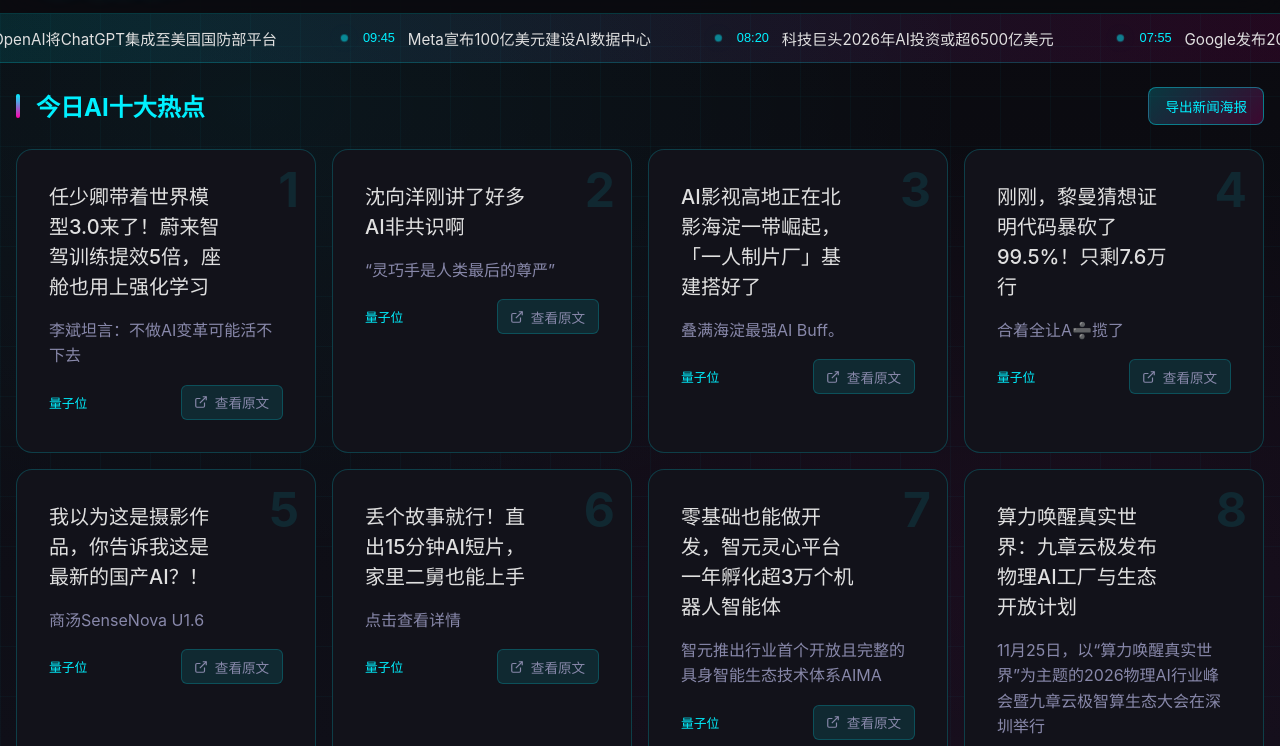
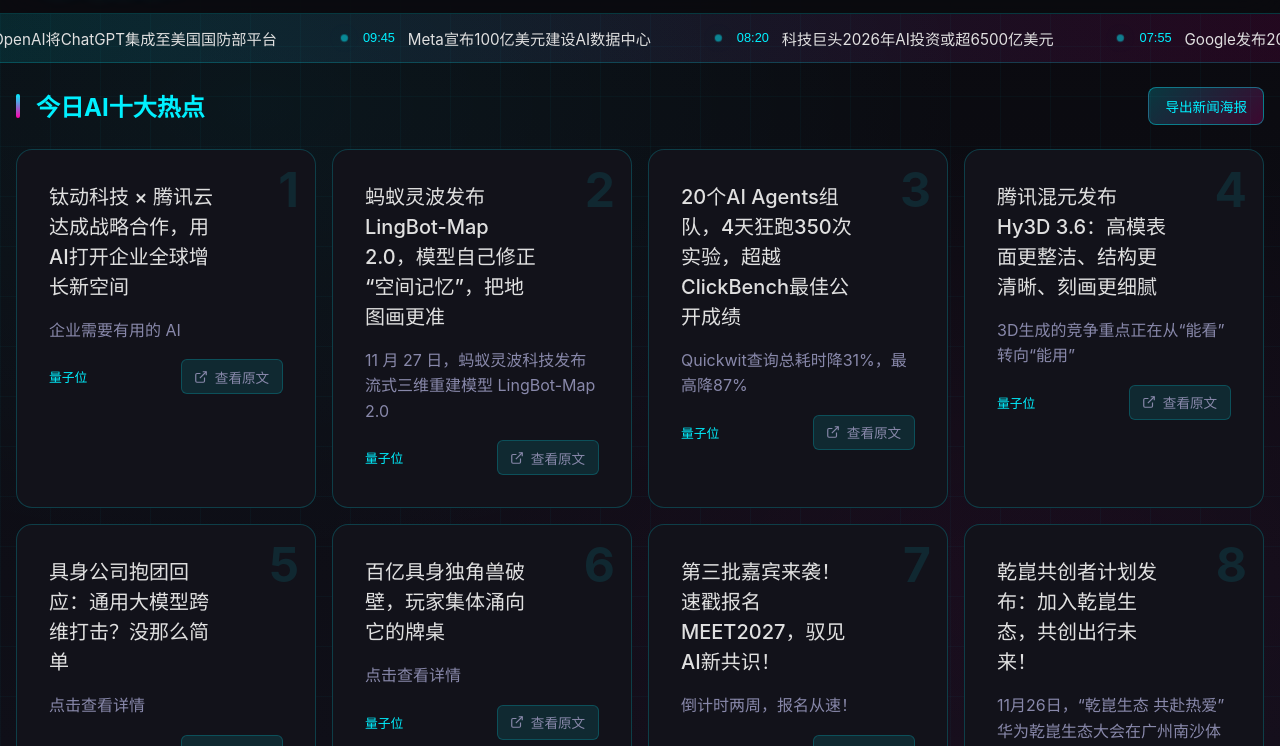
Before and after one commit to yang6633/ai-daily, a plain HTML site: page index.html in a window 1280 px wide. Shown: the part 54-800 px from the top of the page. Drawn offline with Linux system fonts and the light colour scheme.

Commit message:
chore: 更新AI新闻 2026-11-27

```diff
--- a/index.html
+++ b/index.html
@@ -703,72 +703,72 @@
 
         const mockHotNews = [
     {
-        "title": "任少卿带着世界模型3.0来了！蔚来智驾训练提效5倍，座舱也用上强化学习",
-        "url": "https://www.qbitai.com/2026/11/512897.html",
-        "summary": "李斌坦言：不做AI变革可能活不下去",
+        "title": "钛动科技 × 腾讯云达成战略合作，用AI打开企业全球增长新空间",
+        "url": "https://www.qbitai.com/2026/11/513194.html",
+        "summary": "企业需要有用的 AI",
         "source": "量子位",
         "rank": 1
     },
     {
-        "title": "沈向洋刚讲了好多AI非共识啊",
-        "url": "https://www.qbitai.com/2026/11/512840.html",
-        "summary": "“灵巧手是人类最后的尊严”",
+        "title": "蚂蚁灵波发布LingBot-Map 2.0，模型自己修正“空间记忆”，把地图画更准",
+        "url": "https://www.qbitai.com/2026/11/513211.html",
+        "summary": "11 月 27 日，蚂蚁灵波科技发布流式三维重建模型 LingBot-Map 2.0",
         "source": "量子位",
         "rank": 2
     },
     {
-        "title": "AI影视高地正在北影海淀一带崛起，「一人制片厂」基建搭好了",
-        "url": "https://www.qbitai.com/2026/11/512828.html",
-        "summary": "叠满海淀最强AI Buff。",
+        "title": "20个AI Agents组队，4天狂跑350次实验，超越ClickBench最佳公开成绩",
+        "url": "https://www.qbitai.com/2026/11/513163.html",
+        "summary": "Quickwit查询总耗时降31%，最高降87%",
         "source": "量子位",
         "rank": 3
     },
     {
-        "title": "刚刚，黎曼猜想证明代码暴砍了99.5%！只剩7.6万行",
-        "url": "https://www.qbitai.com/2026/11/512819.html",
-        "summary": "合着全让A➗揽了",
+        "title": "腾讯混元发布 Hy3D 3.6：高模表面更整洁、结构更清晰、刻画更细腻",
+        "url": "https://www.qbitai.com/2026/11/513155.html",
+        "summary": "3D生成的竞争重点正在从“能看”转向“能用”",
         "source": "量子位",
         "rank": 4
     },
     {
-        "title": "我以为这是摄影作品，你告诉我这是最新的国产AI？！",
-        "url": "https://www.qbitai.com/2026/11/512748.html",
-        "summary": "商汤SenseNova U1.6",
+        "title": "具身公司抱团回应：通用大模型跨维打击？没那么简单",
+        "url": "https://www.qbitai.com/2026/11/513125.html",
+        "summary": "点击查看详情",
         "source": "量子位",
         "rank": 5
     },
     {
-        "title": "丢个故事就行！直出15分钟AI短片，家里二舅也能上手",
-        "url": "https://www.qbitai.com/2026/11/512727.html",
+        "title": "百亿具身独角兽破壁，玩家集体涌向它的牌桌",
+        "url": "https://www.qbitai.com/2026/11/513101.html",
         "summary": "点击查看详情",
         "source": "量子位",
         "rank": 6
     },
     {
-        "title": "零基础也能做开发，智元灵心平台一年孵化超3万个机器人智能体",
-        "url": "https://www.qbitai.com/2026/11/512715.html",
-        "summary": "智元推出行业首个开放且完整的具身智能生态技术体系AIMA",
+        "title": "第三批嘉宾来袭！速戳报名MEET2027，驭见AI新共识！",
+        "url": "https://www.qbitai.com/2026/11/513091.html",
+        "summary": "倒计时两周，报名从速！",
         "source": "量子位",
         "rank": 7
     },
     {
-        "title": "算力唤醒真实世界：九章云极发布物理AI工厂与生态开放计划",
-        "url": "https://www.qbitai.com/2026/11/512582.html",
-        "summary": "11月25日，以“算力唤醒真实世界”为主题的2026物理AI行业峰会暨九章云极智算生态大会在深圳举行",
+        "title": "乾崑共创者计划发布：加入乾崑生态，共创出行未来！",
+        "url": "https://www.qbitai.com/2026/11/513087.html",
+        "summary": "11月26日，“乾崑生态 共赴热爱”华为乾崑生态大会在广州南沙体育馆举行。",
         "source": "量子位",
         "rank": 8
     },
     {
-        "title": "2.52人的家：住房、养老与消费，都要按一个人重做",
-        "url": "https://www.huxiu.com/article/4908656.html?f=rss",
-        "summary": " 本文来自微信公众号： 听风译码 ，作者：安申国5月22日，国家统计局公布2025年全国1%人口抽样",
+        "title": "第一批吃鱼生的外地人，已经染上肝吸虫了",
+        "url": "https://www.huxiu.com/article/4908927.html?f=rss",
+        "summary": " 本文来自微信公众号： 深氪新消费 ，作者：视频组薄如蝉翼的鱼片，拌着十几种配料，筷子一捞，风生水起",
         "source": "虎嗅",
         "rank": 9
     },
     {
-        "title": "杰弗里·萨克斯：从3000年历史看，西方中心只是短暂例外，亚洲正重新归位",
-        "url": "https://www.huxiu.com/article/4908654.html?f=rss",
-        "summary": " 本文来自微信公众号： 底线思维 ，作者：杰弗里·萨克斯亚洲为何能够在数千年间占据世界经济中心？西方",
+        "title": "走出“27天14板”行情，这家公司却难选出“老板”",
+        "url": "https://www.huxiu.com/article/4908926.html?f=rss",
+        "summary": " 本文来自微信公众号： 界面新闻 ，作者：牛其昌一家经历破产重整的海产企业，如今正上演一场罕见的董事",
         "source": "虎嗅",
         "rank": 10
     }
```
